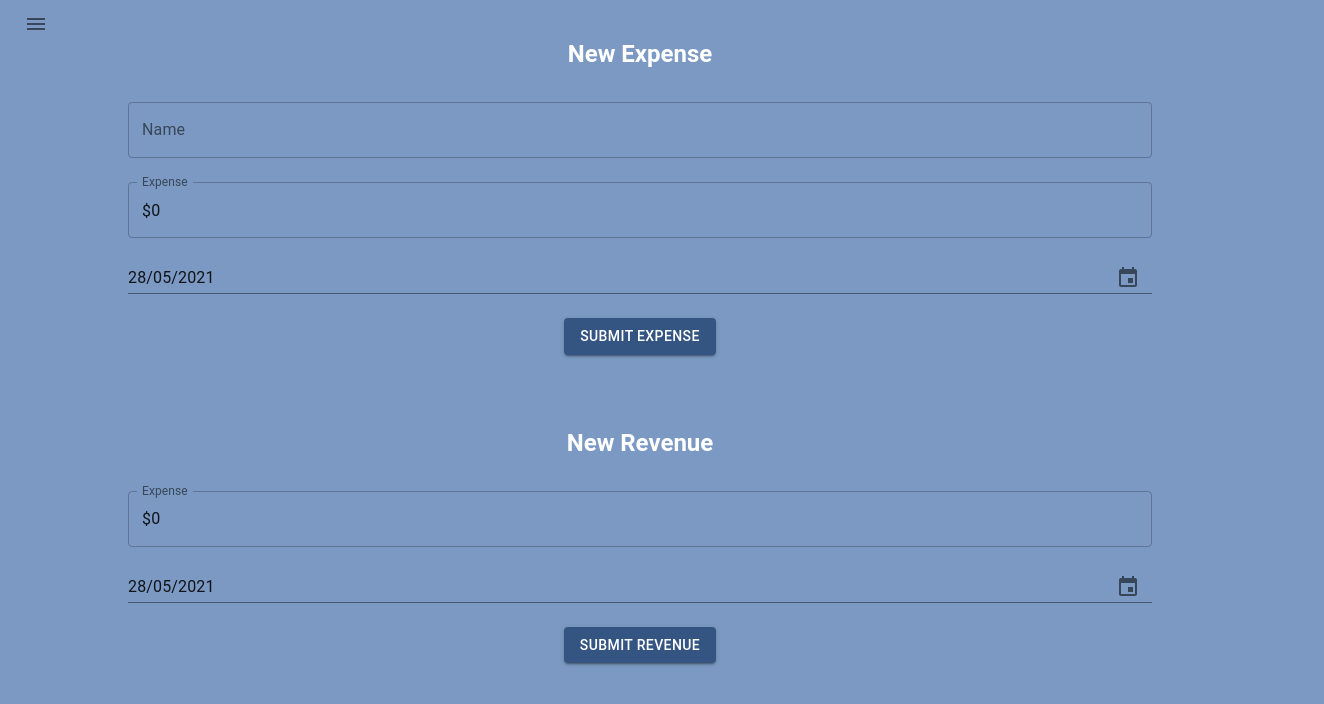
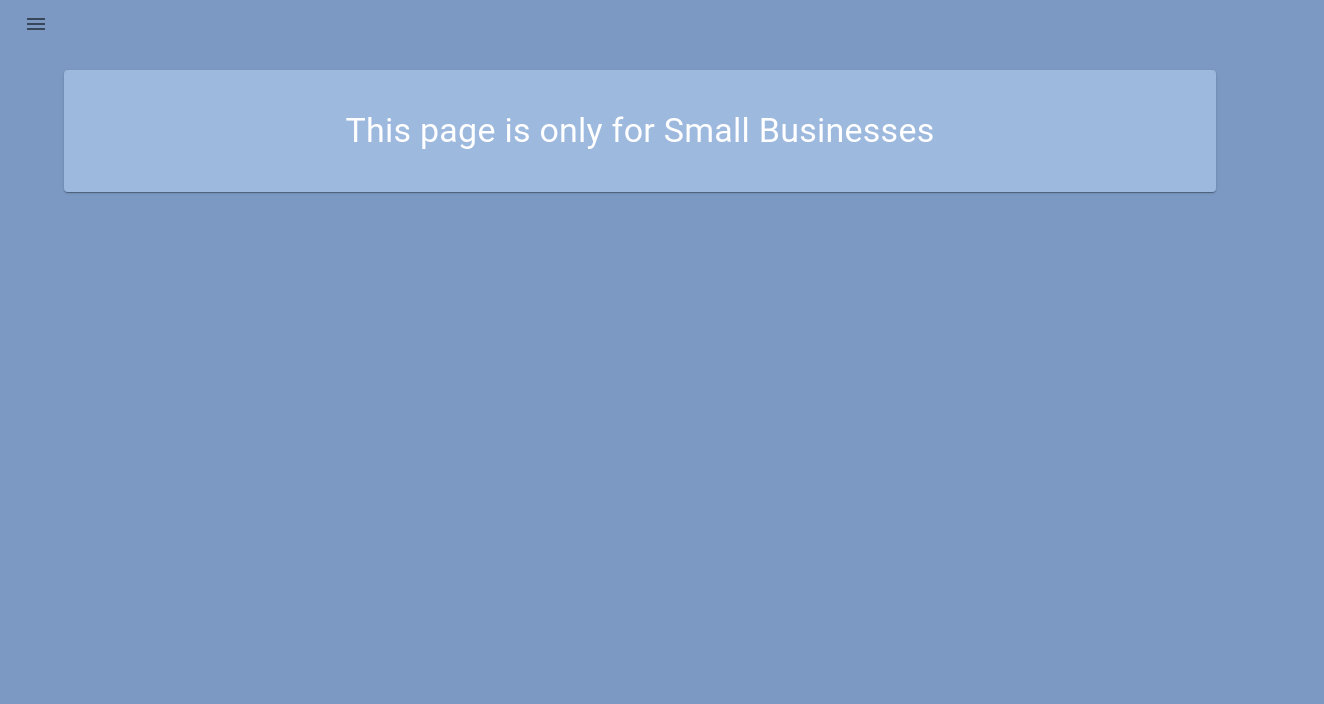
Before and after one commit to shermanleejm/socially_responsible, a React (Create React App) app in the folder frontend/: page /add in a window 1280 px wide. Shown: the top 704 px of the page, 1324 px wide, since content can reach past the window. Built offline with nearby package versions, Linux system fonts and the light colour scheme.

Commit message:
lmaooooo

```diff
--- a/frontend/src/components/AddFinancials/AddFinancials.jsx
+++ b/frontend/src/components/AddFinancials/AddFinancials.jsx
@@ -6,6 +6,7 @@ import AmountField from './AmountField';
 import TitleField from './TitleField';
 import DateField from './DateField';
 import axios from 'axios';
+import ErrorPage from '../ErrorPage';
 
 const useStyles = makeStyles((theme) => {
   return {
@@ -72,6 +73,10 @@ export const AddFinancials = () => {
       revenueDate: new Date(),
     });
   };
+
+  if (localStorage.getItem('userType') !== 'sme') {
+    return <ErrorPage type="Small Businesses" />;
+  }
 
   return (
     <div>
--- a/frontend/src/components/Dashboard.jsx
+++ b/frontend/src/components/Dashboard.jsx
@@ -37,6 +37,7 @@ import {
   Tooltip,
   Legend,
 } from 'recharts';
+import ErrorPage from './ErrorPage';
 
 const useStyles = makeStyles((theme) => {
   return {
@@ -197,6 +198,10 @@ function Dashboard() {
     return null;
   };
 
+  if (localStorage.getItem('userType') !== 'sme') {
+    return <ErrorPage type="Small Businesses" />;
+  }
+
   if (revenues === null && expenses === null) {
     return (
       <div className={classes.loadingcontainer}>
--- /dev/null
+++ b/frontend/src/components/ErrorPage.jsx
@@ -0,0 +1,35 @@
+import { makeStyles, Paper, Typography } from '@material-ui/core';
+import React from 'react';
+
+const styles = makeStyles((theme) => {
+  return {
+    root: {
+      display: 'flex',
+      justifyContent: 'center',
+      alignItems: 'center',
+      padding: '0 0 0 0 ',
+    },
+    paper: {
+      backgroundColor: theme.palette.primary.main3,
+      margin: '40px 0 0 0',
+      padding: '40px',
+      width: '90vw',
+      textAlign: 'center',
+      color: 'white',
+    },
+  };
+});
+
+const ErrorPage = (props) => {
+  const { type } = props;
+  const classes = styles();
+  return (
+    <div className={classes.root}>
+      <Paper className={classes.paper}>
+        <Typography variant="h4">This page is only for {type}</Typography>
+      </Paper>
+    </div>
+  );
+};
+
+export default ErrorPage;
--- a/frontend/src/components/LoanMangement/LoanManagement.jsx
+++ b/frontend/src/components/LoanMangement/LoanManagement.jsx
@@ -87,8 +87,8 @@ const LoanManagement = () => {
   const [isLoading, setIsLoading] = React.useState();
 
   // TODO: take the following from localstorage
-  const [uen] = React.useState('198401412');
-  const [isCompany] = React.useState(true);
+  const [uen] = React.useState(localStorage.getItem('username'));
+  const [isCompany] = React.useState(localStorage.getItem('userType') === 'sme');
   const [name] = React.useState('Rick Grimes Pte Ltd');
   // const [isCompany] = React.useState(false);
   // const [name] = React.useState('BDS');
@@ -106,6 +106,8 @@ const LoanManagement = () => {
     fetchBanks();
   }, [isLoading]);
 
+  console.log(isCompany);
+
   return (
     <div>
       {isLoading ? (
@@ -120,7 +122,7 @@ const LoanManagement = () => {
           {isCompany ? (
             <Company uen={uen} companyName={name} banks={banks} loans={loans} />
           ) : (
-            <Bank bankName={name} loans={loans} />
+            <Bank bankName={uen} loans={loans} />
           )}
         </div>
       )}
--- a/frontend/src/components/LoginPage.jsx
+++ b/frontend/src/components/LoginPage.jsx
@@ -74,7 +74,7 @@ const CompanyLogin = (props) => {
             <TextField
               className={classes.fields}
               color="secondary"
-              label="Username or email"
+              label={user === 'sme' ? 'UEN' : 'Username or Email'}
               value={details.username}
               onChange={(event) =>
                 setDetails({ ...details, username: event.target.value })
@@ -100,6 +100,10 @@ const CompanyLogin = (props) => {
               className={classes.button}
               component={Link}
               to={user === 'sme' ? '/dashboard' : '/leaderboard'}
+              onClick={() => {
+                localStorage.setItem('username', details.username);
+                localStorage.setItem('userType', user);
+              }}
             >
               {isLogin ? 'Login' : 'Register'}
             </Button>
```
